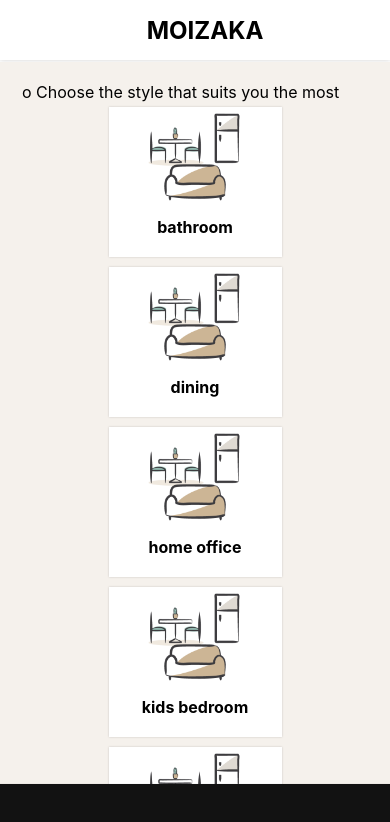
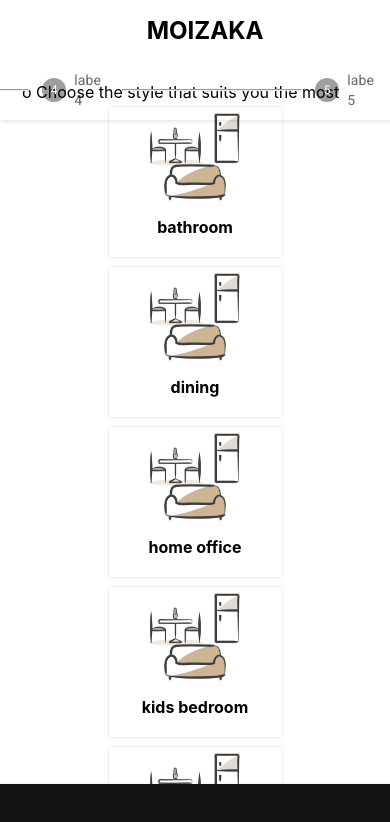
Before and after one commit to ArseneMerci/promotion-typeform, a Next.js app: page / in a window 390 px wide. Shown: the top 822 px of the page. Built offline with nearby package versions, Linux system fonts and the light colour scheme.

Commit message:
handle button responsive issue

```diff
--- a/components/header/header.module.css
+++ b/components/header/header.module.css
@@ -1,9 +1,10 @@
 .containerFluid {
     padding: 0px;
     box-shadow: 0px 0px 5px 0px rgba(0, 0, 0, 0.19);
-    height: 60px;
+    min-height: 60px;
     position: fixed;
     left: 0;
+    z-index:10;
 }
 .logoContainer {
     padding: 5px;
@@ -25,3 +26,8 @@
     padding:5px;
     width:200px;
 }
+@media (max-width:500px) {
+    .stepsHolder{
+        background:var(--main-color);
+    }
+}
--- a/components/header/index.jsx
+++ b/components/header/index.jsx
@@ -16,10 +16,20 @@ const Header = () => {
     return (
         <div className={classNames("container-fluid", styles.containerFluid)}>
             <div className={classNames("row", styles.row)}>
-                <div className={classNames("col-lg-1 ", styles.logoContainer)}>
+                <div
+                    className={classNames(
+                        "col-lg-1 col-md-12",
+                        styles.logoContainer
+                    )}
+                >
                     <h2>MOIZAKA</h2>
                 </div>
-                <div className={classNames("col-lg-10", styles.stepsHolder)}>
+                <div
+                    className={classNames(
+                        "col-lg-10 col-md-12",
+                        styles.stepsHolder
+                    )}
+                >
                     <Stepper
                         activeStep={selector.activeStep}
                         connector={<CustomConnector />}
--- a/pages/index.js
+++ b/pages/index.js
@@ -22,11 +22,12 @@ export default function Home() {
             </Head>
             <Header />
             <main className="main">
-              {selector.activeStep===0 && <StepOne/>}
-              {selector.activeStep===1 && <StepTwo/>}
-              {selector.activeStep===2 && <StepThree/>}
-              {selector.activeStep===3 && <StepFour/>}
-              {selector.activeStep===4 && <StepFive/>}
+                {selector.activeStep === 0 && <StepOne />}
+                {selector.activeStep === 1 && <StepTwo />}
+                {selector.activeStep === 2 && <StepThree />}
+                {selector.activeStep === 3 && <StepFour />}
+                {selector.activeStep === 4 && <StepFive />}
+                <div className="main-add-space"></div>
             </main>
             <Footer />
         </div>
--- a/styles/globals.css
+++ b/styles/globals.css
@@ -24,14 +24,17 @@ h1,h2,h4,h5,h5,p{
   color:white;
 }
 .main{
-  background:#f5f1ec;
  position:fixed;
  min-width:100%;
  left:0;
  top:62px;
- min-height:650px;
+ height:100%;
  overflow-y:auto;
  padding:10px;
+}
+.main-add-space
+{
+  height:200px;
 }
 .step-container{
   width:80%;
```
